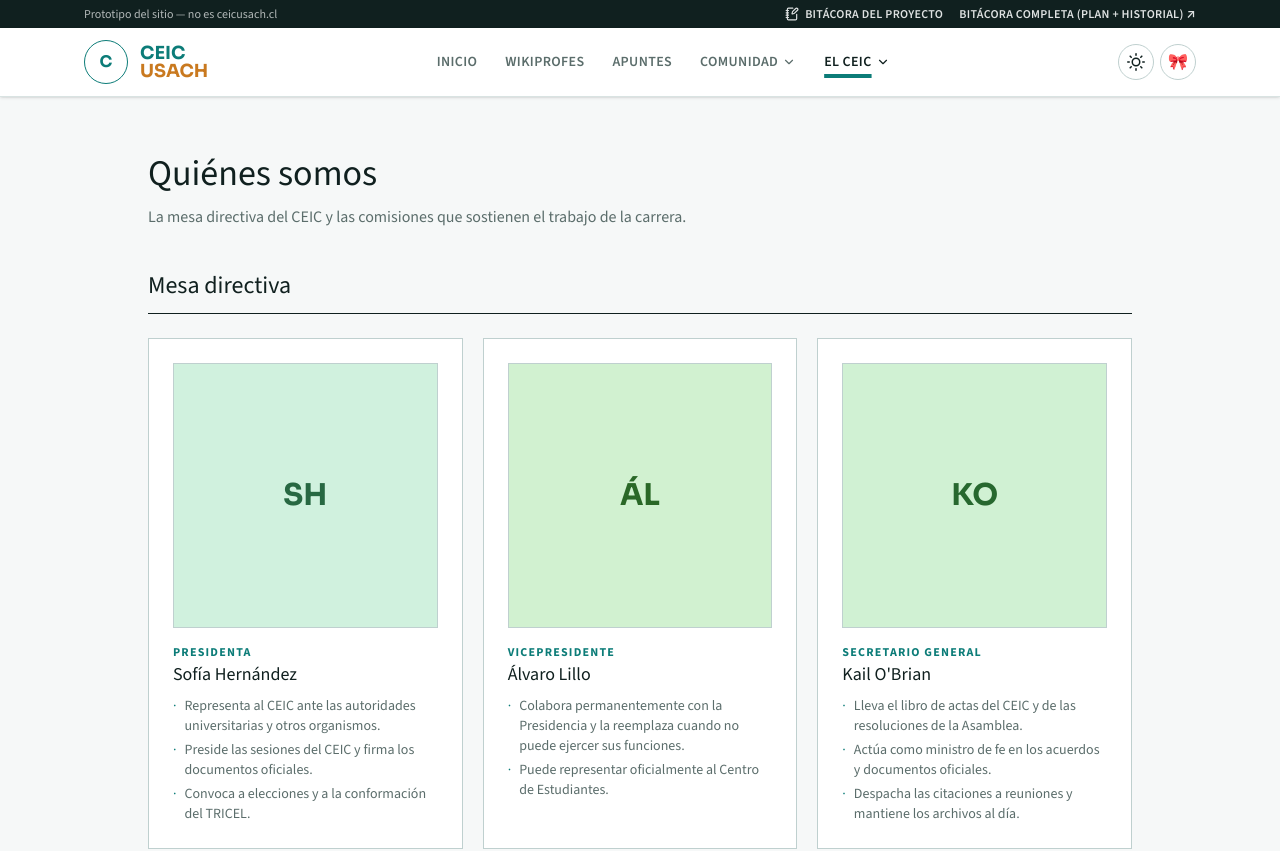
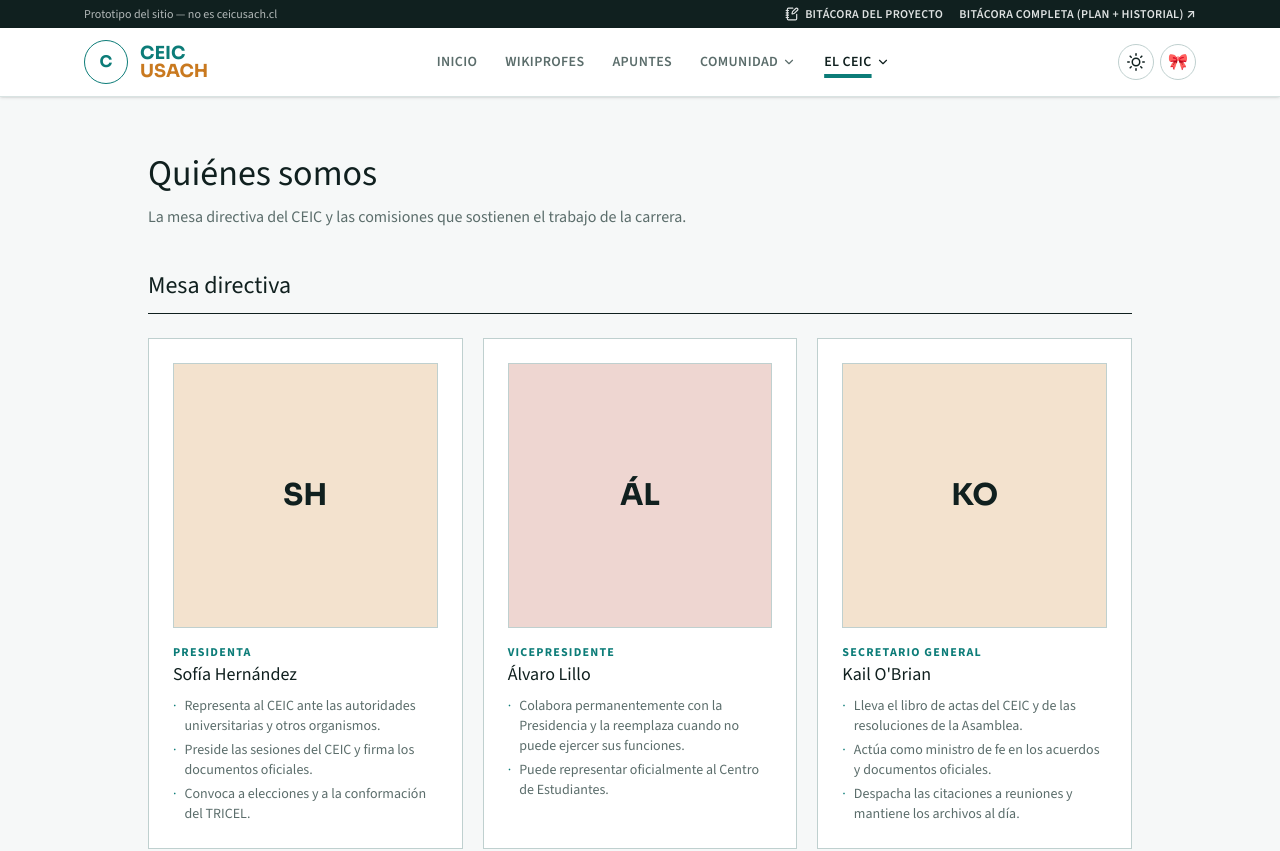
Before and after one commit to chelpa/vite-ceic-usach, a React (Vite) app: page /nosotros in a window 1280 px wide. Shown: the top 851 px of the page. Built offline with nearby package versions, Linux system fonts and the light colour scheme.

Commit message:
Tema: tokens en chips de área, avatares y calendario

```diff
--- /dev/null
+++ b/src/lib/theme.js
@@ -0,0 +1,51 @@
+const HASH_THEME_TOKENS = [
+  "--color-primary",
+  "--color-accent",
+  "--color-chart-2",
+  "--color-chart-3",
+  "--color-chart-4",
+  "--color-ink",
+];
+
+export function hashHue(str) {
+  const value = String(str ?? "");
+  let h = 0;
+
+  for (let i = 0; i < value.length; i++) {
+    h = (h * 31 + value.charCodeAt(i)) >>> 0;
+  }
+
+  return h % 360;
+}
+
+export function hashedThemeStyle(value, strength = 18) {
+  const token = HASH_THEME_TOKENS[hashHue(value) % HASH_THEME_TOKENS.length];
+
+  return {
+    background: `color-mix(in srgb, var(${token}) ${strength}%, var(--color-card))`,
+    color: "var(--color-foreground)",
+  };
+}
+
+export function tokenSurfaceStyle(token, strength = 22) {
+  return {
+    background: `color-mix(in srgb, var(${token}) ${strength}%, var(--color-card))`,
+    color: "var(--color-foreground)",
+  };
+}
+
+export function readThemeColors() {
+  const styles = getComputedStyle(document.documentElement);
+  const get = (name, fallback) =>
+    styles.getPropertyValue(name)?.trim() || fallback;
+
+  return {
+    card: get("--color-card", "#ffffff"),
+    border: get("--color-border-strong", "#bfd0cf"),
+    foreground: get("--color-foreground", "#10201f"),
+    mutedForeground: get("--color-muted-foreground", "#5b6d6b"),
+    primary: get("--color-primary", "#0c7c78"),
+    primaryForeground: get("--color-primary-foreground", "#ffffff"),
+    chart3: get("--color-chart-3", "#b3432f"),
+  };
+}
--- a/src/pages/Calendario.jsx
+++ b/src/pages/Calendario.jsx
@@ -11,6 +11,7 @@ import {
 import PageShell from "../components/PageShell";
 import PageIntro from "../components/PageIntro";
 import calendario from "../data/calendario.json";
+import { tokenSurfaceStyle } from "../lib/theme";
 
 // Calendario tipo Google Calendar (Mes / Semana / Día) sobre las mismas
 // fechas reales que ya teníamos en la vista de lista — no se agregó ni un
@@ -41,12 +42,12 @@ const DOW_MON = ["Lun", "Mar", "Mié", "Jue", "Vie", "Sáb", "Dom"];
 const DOW_FULL = ["Lunes", "Martes", "Miércoles", "Jueves", "Viernes", "Sábado", "Domingo"];
 
 const CATEGORIA_META = {
-  matricula: { label: "Matrícula y toma de ramos", color: "#0c7c78" },
-  periodo: { label: "Período académico", color: "#2f6fa8" },
-  evaluaciones: { label: "Evaluaciones (PEP1/PEP2)", color: "#b3432f" },
-  tramites: { label: "Trámites académicos", color: "#6a5a9c" },
-  feriados: { label: "Feriados y recesos", color: "#1f9d55" },
-  examenes: { label: "Examen de grado y tesis", color: "#c9791f" },
+  matricula: { label: "Matrícula y toma de ramos", token: "--color-primary" },
+  periodo: { label: "Período académico", token: "--color-chart-2" },
+  evaluaciones: { label: "Evaluaciones (PEP1/PEP2)", token: "--color-chart-3" },
+  tramites: { label: "Trámites académicos", token: "--color-chart-4" },
+  feriados: { label: "Feriados y recesos", token: "--color-ink" },
+  examenes: { label: "Examen de grado y tesis", token: "--color-accent" },
 };
 
 const EVENTOS = calendario.flatMap((sec) =>
@@ -97,7 +98,7 @@ function Legend() {
     <div className="mt-4 flex flex-wrap gap-x-4 gap-y-2 text-xs">
       {Object.entries(CATEGORIA_META).map(([key, m]) => (
         <span key={key} className="inline-flex items-center gap-1.5">
-          <span className="h-2.5 w-2.5 shrink-0 rounded-full" style={{ background: m.color }} aria-hidden="true" />
+          <span className="h-2.5 w-2.5 shrink-0 rounded-full" style={{ background: `var(${m.token})` }} aria-hidden="true" />
           {m.label}
         </span>
       ))}
@@ -111,7 +112,7 @@ function EventoItem({ e, compact }) {
     <div className={"flex items-start gap-2 " + (compact ? "py-1" : "py-2")}>
       <span
         className="mt-1 h-2 w-2 shrink-0 rounded-full"
-        style={{ background: meta.color }}
+        style={{ background: `var(${meta.token})` }}
         aria-hidden="true"
       />
       <div className="min-w-0 flex-1">
@@ -163,7 +164,11 @@ function VistaMes({ cursor, onPickDay }) {
               type="button"
               key={i}
               onClick={() => onPickDay(iso)}
-              style={{ background: isPep ? "rgba(179,67,47,0.14)" : "var(--color-card)" }}
+              style={{
+                background: isPep
+                  ? "color-mix(in srgb, var(--color-chart-3) 14%, var(--color-card))"
+                  : "var(--color-card)",
+              }}
               className="flex min-h-24 flex-col items-stretch gap-1 p-1.5 text-left transition-shadow hover:ring-1 hover:ring-inset hover:ring-primary sm:p-2"
             >
               <span
@@ -178,8 +183,11 @@ function VistaMes({ cursor, onPickDay }) {
                 {evs.slice(0, 3).map((e, idx) => (
                   <span
                     key={idx}
-                    className="truncate rounded px-1 py-0.5 text-[10px] leading-tight text-white"
-                    style={{ background: CATEGORIA_META[e.categoria].color }}
+                    className="truncate rounded border px-1 py-0.5 text-[10px] leading-tight"
+                    style={{
+                      ...tokenSurfaceStyle(CATEGORIA_META[e.categoria].token),
+                      borderColor: `color-mix(in srgb, var(${CATEGORIA_META[e.categoria].token}) 55%, var(--color-border))`,
+                    }}
                     title={e.titulo}
                   >
                     {e.titulo}
@@ -227,8 +235,11 @@ function VistaSemana({ cursor, onPickDay }) {
                 evs.map((e, idx) => (
                   <span
                     key={idx}
-                    className="truncate rounded px-1 py-0.5 text-[10px] leading-tight text-white"
-                    style={{ background: CATEGORIA_META[e.categoria].color }}
+                    className="truncate rounded border px-1 py-0.5 text-[10px] leading-tight"
+                    style={{
+                      ...tokenSurfaceStyle(CATEGORIA_META[e.categoria].token),
+                      borderColor: `color-mix(in srgb, var(${CATEGORIA_META[e.categoria].token}) 55%, var(--color-border))`,
+                    }}
                     title={e.titulo}
                   >
                     {e.titulo}
--- a/src/pages/MallaInteractiva.jsx
+++ b/src/pages/MallaInteractiva.jsx
@@ -22,6 +22,7 @@ import {
   verifiedPlanNames,
 } from "../lib/malla/canon";
 import MallaPrerrequisitos from "./MallaPrerrequisitos";
+import { hashedThemeStyle } from "../lib/theme";
 
 const STORE_KEY = "ceic-malla-avance-v1";
 const SIZE_STORE_KEY = "ceic-malla-tamano-v1";
@@ -69,19 +70,8 @@ function economiaPorSemestre() {
     .map((nivel) => ({ nivel, ramos: porNivel[nivel] }));
 }
 
-function hashHue(str) {
-  let h = 0;
-  for (let i = 0; i < str.length; i++) h = (h * 31 + str.charCodeAt(i)) >>> 0;
-  return h % 360;
-}
-
 function areaStyle(area) {
-  const key = canonicalAreaKey(area);
-  const hue = hashHue(key);
-  return {
-    background: `hsl(${hue} 45% 93%)`,
-    color: `hsl(${hue} 45% 30%)`,
-  };
+  return hashedThemeStyle(canonicalAreaKey(area));
 }
 
 function loadAvance() {
--- a/src/pages/MallaPrerrequisitos.jsx
+++ b/src/pages/MallaPrerrequisitos.jsx
@@ -7,6 +7,7 @@ import {
   parallelSameNameGroupForCode,
 } from "../lib/malla/canon";
 import prerrequisitos from "../data/malla_prerrequisitos.json";
+import { hashedThemeStyle, readThemeColors } from "../lib/theme";
 
 // Vista "Interactiva 2.0": los mismos ramos y el mismo avance guardado de la
 // malla clásica (misma localStorage, ceic-malla-avance-v1, recibida por props
@@ -29,19 +30,8 @@ function loadEstilo() {
   return "grid";
 }
 
-function hashHue(str) {
-  let h = 0;
-  for (let i = 0; i < str.length; i++) h = (h * 31 + str.charCodeAt(i)) >>> 0;
-  return h % 360;
-}
-
 function areaStyle(area) {
-  const key = canonicalAreaKey(area);
-  const hue = hashHue(key);
-  return {
-    background: `hsl(${hue} 45% 93%)`,
-    color: `hsl(${hue} 45% 30%)`,
-  };
+  return hashedThemeStyle(canonicalAreaKey(area));
 }
 
 // Junta, para una mención, la lista de niveles {nivel, ramos:[...]} que
@@ -300,20 +290,6 @@ function GridVista({ niveles, avance, onToggle, compact }) {
   );
 }
 
-function readThemeColors() {
-  const styles = getComputedStyle(document.documentElement);
-  const get = (name, fallback) => styles.getPropertyValue(name)?.trim() || fallback;
-  return {
-    card: get("--color-card", "#ffffff"),
-    border: get("--color-border-strong", "#bfd0cf"),
-    foreground: get("--color-foreground", "#10201f"),
-    mutedForeground: get("--color-muted-foreground", "#5b6d6b"),
-    primary: get("--color-primary", "#0c7c78"),
-    primaryForeground: get("--color-primary-foreground", "#ffffff"),
-    chart3: get("--color-chart-3", "#b3432f"),
-  };
-}
-
 function GrafoVista({ niveles, avance, onToggle }) {
   const containerRef = useRef(null);
   const networkRef = useRef(null);
--- a/src/pages/Nosotros.jsx
+++ b/src/pages/Nosotros.jsx
@@ -1,12 +1,7 @@
 import PageShell from "../components/PageShell";
 import PageIntro from "../components/PageIntro";
 import miembros from "../data/nosotros.json";
-
-function hashHue(str) {
-  let h = 0;
-  for (let i = 0; i < str.length; i++) h = (h * 31 + str.charCodeAt(i)) >>> 0;
-  return h % 360;
-}
+import { hashedThemeStyle } from "../lib/theme";
 
 function initials(name) {
   const parts = name.trim().split(/\s+/).filter(Boolean);
@@ -16,14 +11,10 @@ function initials(name) {
 }
 
 function Avatar({ name }) {
-  const hue = hashHue(name);
   return (
     <div
       className="block-border flex aspect-square w-full items-center justify-center font-[family-name:var(--font-display)] text-3xl font-bold"
-      style={{
-        background: `hsl(${hue} 55% 88%)`,
-        color: `hsl(${hue} 45% 28%)`,
-      }}
+      style={hashedThemeStyle(name, 22)}
       aria-hidden="true"
     >
       {initials(name)}
--- a/src/pages/WikiEmpresas.jsx
+++ b/src/pages/WikiEmpresas.jsx
@@ -1,6 +1,7 @@
 import { useEffect, useMemo, useState } from "react";
 import { Briefcase, Search, Star } from "lucide-react";
 import empresasRaw from "../data/wikiempresas.json";
+import { hashedThemeStyle } from "../lib/theme";
 
 // WikiEmpresas todavía no existe en el sitio real (dice "en construcción"), y no
 // tenemos ninguna fuente de datos reales de empresas o reseñas para llenarlo — a
@@ -17,11 +18,6 @@ function stripAccents(s) {
 function norm(s) {
   return stripAccents(s || "").toLowerCase();
 }
-function hashHue(str) {
-  let h = 0;
-  for (let i = 0; i < str.length; i++) h = (h * 31 + str.charCodeAt(i)) >>> 0;
-  return h % 360;
-}
 function initials(name) {
   const parts = (name || "").trim().split(/\s+/).filter(Boolean);
   if (parts.length === 0) return "?";
@@ -30,11 +26,10 @@ function initials(name) {
 }
 
 function Logo({ name, size = "h-10 w-10 text-sm" }) {
-  const hue = hashHue(name);
   return (
     <div
       className={"flex shrink-0 items-center justify-center rounded-full font-[family-name:var(--font-display)] font-bold " + size}
-      style={{ background: `hsl(${hue} 55% 88%)`, color: `hsl(${hue} 45% 28%)` }}
+      style={hashedThemeStyle(name, 22)}
       aria-hidden="true"
     >
       {initials(name)}
--- a/src/pages/WikiProfes.jsx
+++ b/src/pages/WikiProfes.jsx
@@ -1,6 +1,7 @@
 import { useEffect, useMemo, useState } from "react";
 import { Search, Star, X } from "lucide-react";
 import profesoresRaw from "../data/wikiprofes.json";
+import { hashedThemeStyle } from "../lib/theme";
 
 function stripAccents(s) {
   return (s || "").normalize("NFD").replace(/[̀-ͯ]/g, "");
@@ -49,11 +50,6 @@ function matchBackend(p, backend) {
   if (p.slug && backend.bySlug[p.slug]) return backend.bySlug[p.slug];
   return backend.byNombreNorm[norm(p.nombre)] || null;
 }
-function hashHue(str) {
-  let h = 0;
-  for (let i = 0; i < str.length; i++) h = (h * 31 + str.charCodeAt(i)) >>> 0;
-  return h % 360;
-}
 function initials(name) {
   const parts = (name || "").trim().split(/\s+/).filter(Boolean);
   if (parts.length === 0) return "?";
@@ -62,11 +58,10 @@ function initials(name) {
 }
 
 function Avatar({ name, size = "h-10 w-10 text-sm" }) {
-  const hue = hashHue(name);
   return (
     <div
       className={"flex shrink-0 items-center justify-center rounded-full font-[family-name:var(--font-display)] font-bold " + size}
-      style={{ background: `hsl(${hue} 55% 88%)`, color: `hsl(${hue} 45% 28%)` }}
+      style={hashedThemeStyle(name, 22)}
       aria-hidden="true"
     >
       {initials(name)}
```
